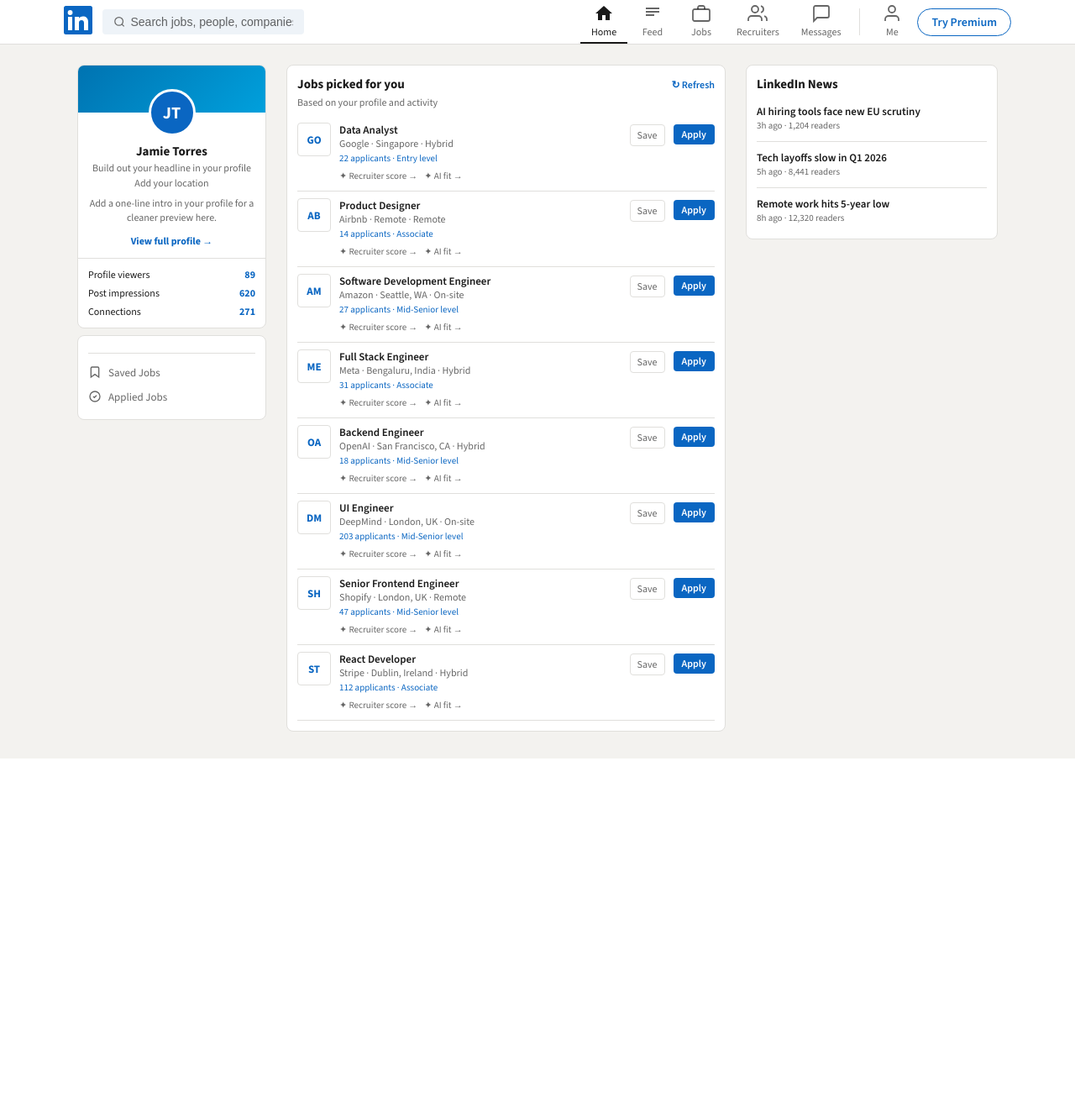
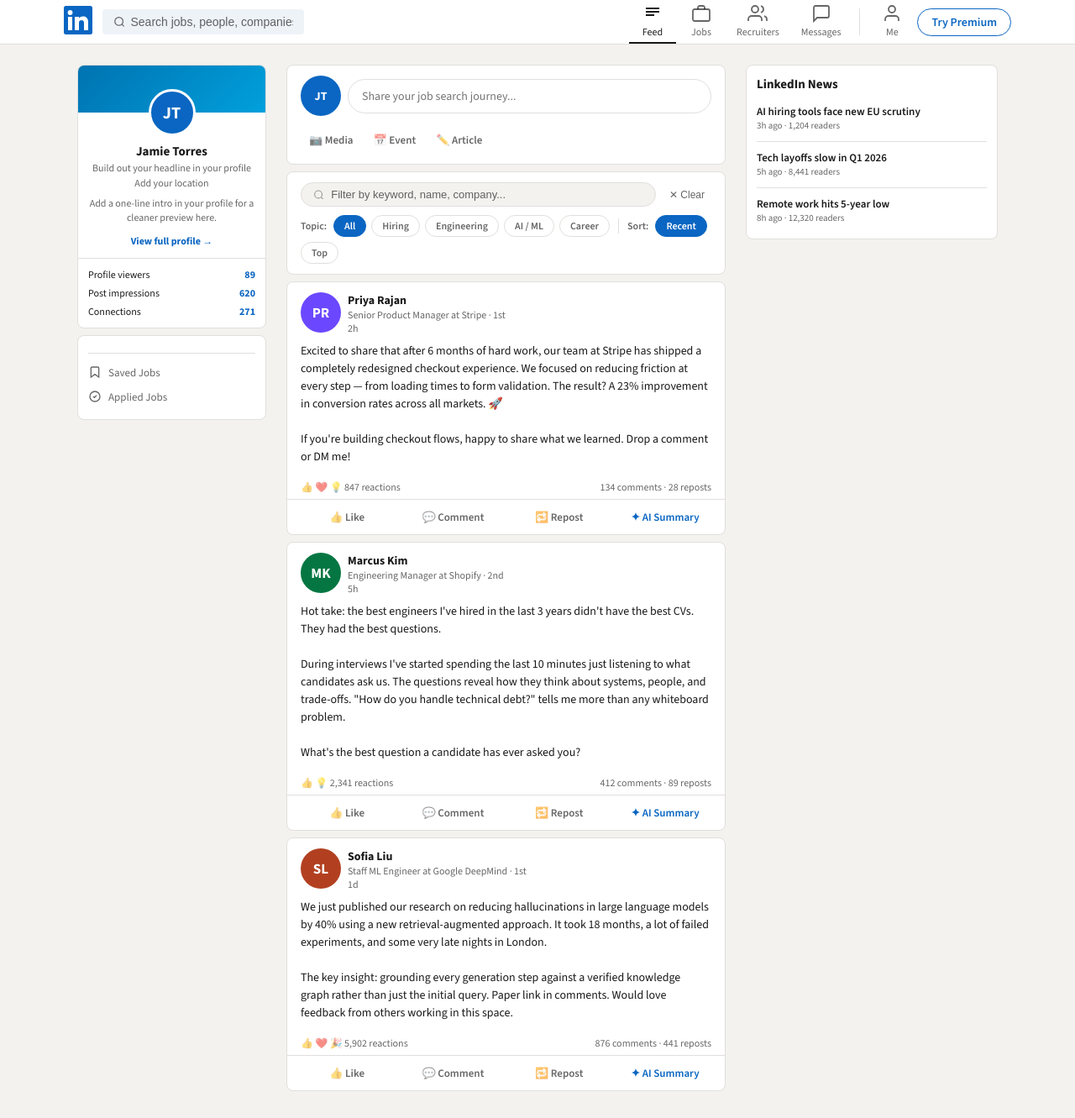
Before and after one commit to aayusht115/LinkedIn, a Flask app: page / in a window 1280 px wide. Shown: the whole page at 84% size. Before the commit the page ends 903 px from the top, so only its background shows below. Run offline with Flask 3, Linux system fonts and the light colour scheme; data comes from the database, SQL or seed files in the repository; data that the repository does not hold is empty.

Commit message:
Remove Home nav; Feed is default landing; Jobs shows job recommendations
Co-Authored-By: Claude Sonnet 4.6 <noreply@anthropic.com>

```diff
--- a/templates/candidate_ui.html
+++ b/templates/candidate_ui.html
@@ -152,15 +152,11 @@
       <input type="text" placeholder="Search jobs, people, companies..." />
     </div>
     <div class="nav-icons">
-      <div class="nav-item active" id="nav-home" onclick="switchMainView('home')">
-        <svg fill="currentColor" viewBox="0 0 24 24" width="24" height="24"><path d="M10 20v-6h4v6h5v-8h3L12 3 2 12h3v8z"/></svg>
-        Home
-      </div>
-      <div class="nav-item" id="nav-feed" onclick="switchMainView('feed')">
+      <div class="nav-item active" id="nav-feed" onclick="switchMainView('feed')">
         <svg fill="none" stroke="currentColor" stroke-width="1.8" viewBox="0 0 24 24" width="24" height="24"><path d="M4 6h16M4 10h16M4 14h10"/></svg>
         Feed
       </div>
-      <div class="nav-item">
+      <div class="nav-item" id="nav-jobs" onclick="switchMainView('jobs')">
         <svg fill="none" stroke="currentColor" stroke-width="1.8" viewBox="0 0 24 24" width="24" height="24"><rect x="2" y="7" width="20" height="14" rx="2"/><path d="M16 7V5a2 2 0 00-2-2h-4a2 2 0 00-2 2v2"/></svg>
         Jobs
       </div>
@@ -219,8 +215,8 @@
   <!-- FEED -->
   <div class="feed">
 
-    <!-- HOME VIEW: job recommendations -->
-    <div id="view-home">
+    <!-- JOBS VIEW: job recommendations -->
+    <div id="view-home" style="display:none;">
     <div class="job-card" id="jobs-card">
       <div style="display:flex;justify-content:space-between;align-items:baseline;margin-bottom:4px;">
         <div style="font-weight:700;font-size:15px;">Jobs picked for you</div>
@@ -233,7 +229,7 @@
     </div><!-- end #view-home -->
 
     <!-- FEED VIEW: posts + AI summarizer -->
-    <div id="view-feed" style="display:none;">
+    <div id="view-feed">
 
     <!-- Post composer -->
     <div class="post-composer">
@@ -500,10 +496,10 @@
   let currentFitJob = null;
 
   function switchMainView(view) {
-    document.getElementById('view-home').style.display = view === 'home' ? '' : 'none';
+    document.getElementById('view-home').style.display = view === 'jobs' ? '' : 'none';
     document.getElementById('view-feed').style.display = view === 'feed' ? '' : 'none';
-    document.getElementById('nav-home').classList.toggle('active', view === 'home');
     document.getElementById('nav-feed').classList.toggle('active', view === 'feed');
+    document.getElementById('nav-jobs').classList.toggle('active', view === 'jobs');
   }
 
   async function loadJobs(mode='active'){
```
